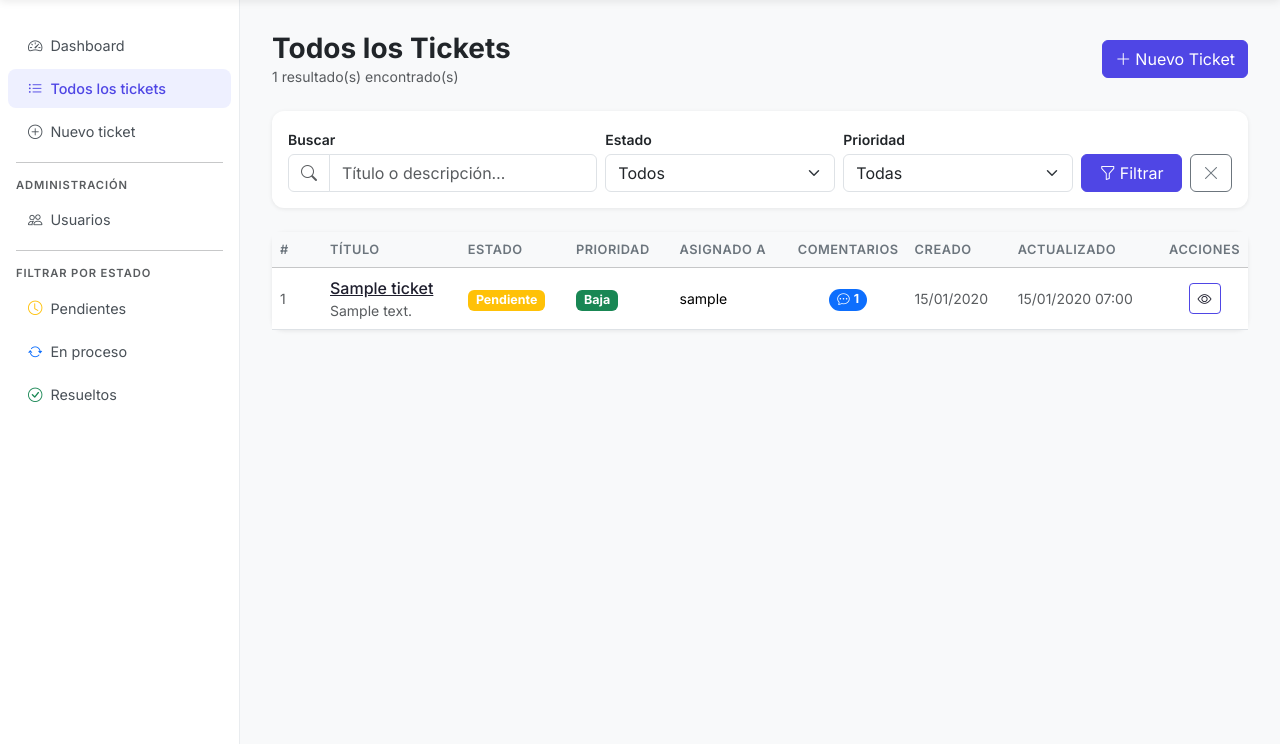
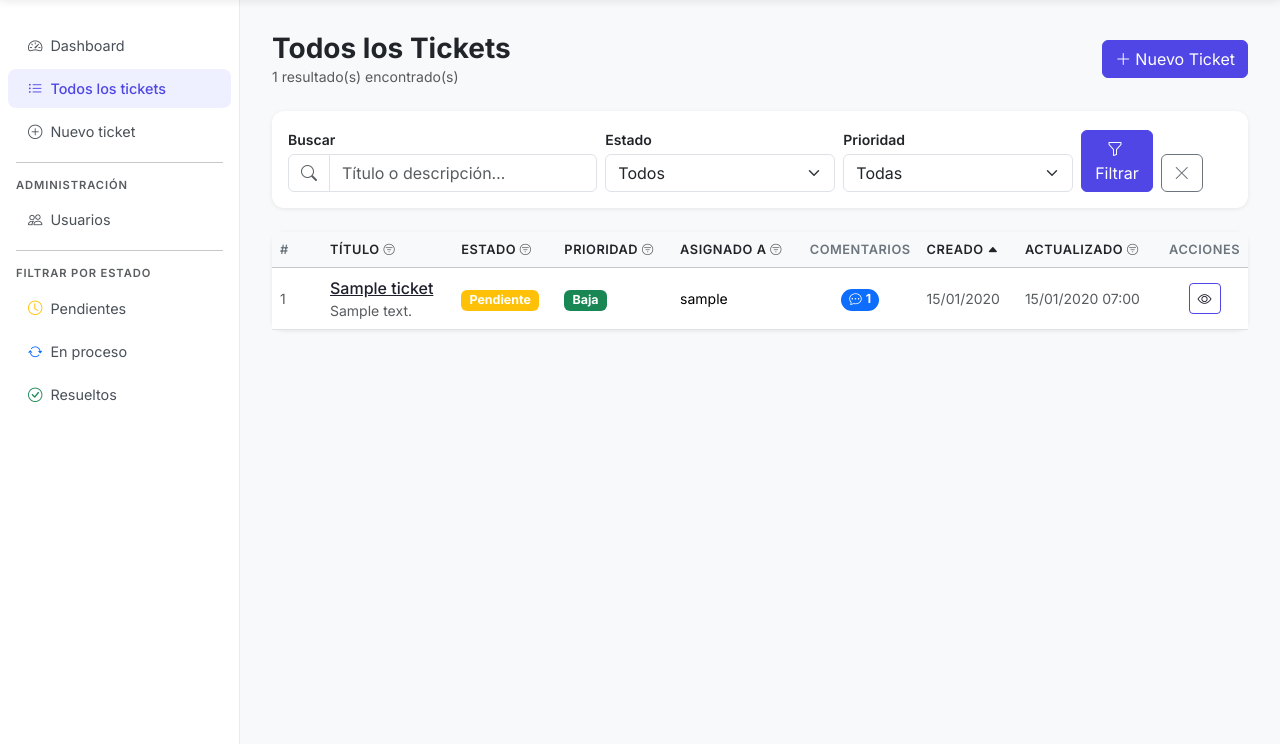
Before and after one commit to JoacoM2003/Tickets, a Django app: page /tickets/ in a window 1280 px wide. Shown: the part 56-800 px from the top of the page. Run offline with Django 5.2, Linux system fonts and the light colour scheme; a user stored in the database is signed in; tables that the repository leaves empty hold one stand-in row (values such as "Sample post").

Commit message:
feat: orden de tickets

```diff
--- a/tickets/templates/tickets/ticket_list.html
+++ b/tickets/templates/tickets/ticket_list.html
@@ -43,10 +43,12 @@
           {% endfor %}
         </select>
       </div>
-      <div class="col-12 col-md-2 d-flex gap-2">
+      <div class="col-12 col-md-1 d-flex gap-2">
         <button type="submit" class="btn btn-primary flex-fill">
           <i class="bi bi-funnel me-1"></i>Filtrar
         </button>
+      </div>
+      <div class="col-12 col-md-1 d-flex gap-2">
         <a href="{% url 'tickets:lista' %}" class="btn btn-outline-secondary" title="Limpiar filtros">
           <i class="bi bi-x-lg"></i>
         </a>
@@ -64,13 +66,73 @@
           <thead class="table-light">
             <tr>
               <th width="50">#</th>
-              <th>Título</th>
-              <th>Estado</th>
-              <th>Prioridad</th>
-              <th>Asignado a</th>
+              <th>
+                <a href="?estado={{ filtro_estado }}&prioridad={{ filtro_prioridad }}&buscar={{ buscar|urlencode }}&sort=titulo&order={% if sort == 'titulo' and order == 'asc' %}desc{% else %}asc{% endif %}"
+                   class="text-decoration-none text-dark">
+                  Título
+                  {% if sort == 'titulo' %}
+                    <i class="bi bi-caret-{{ order|yesno:'up,down' }}-fill small"></i>
+                  {% else %}
+                    <i class="bi bi-filter-circle small text-muted"></i>
+                  {% endif %}
+                </a>
+              </th>
+              <th>
+                <a href="?estado={{ filtro_estado }}&prioridad={{ filtro_prioridad }}&buscar={{ buscar|urlencode }}&sort=estado&order={% if sort == 'estado' and order == 'asc' %}desc{% else %}asc{% endif %}"
+                   class="text-decoration-none text-dark">
+                  Estado
+                  {% if sort == 'estado' %}
+                    <i class="bi bi-caret-{{ order|yesno:'up,down' }}-fill small"></i>
+                  {% else %}
+                    <i class="bi bi-filter-circle small text-muted"></i>
+                  {% endif %}
+                </a>
+              </th>
+              <th>
+                <a href="?estado={{ filtro_estado }}&prioridad={{ filtro_prioridad }}&buscar={{ buscar|urlencode }}&sort=prioridad&order={% if sort == 'prioridad' and order == 'asc' %}desc{% else %}asc{% endif %}"
+                   class="text-decoration-none text-dark">
+                  Prioridad
+                  {% if sort == 'prioridad' %}
+                    <i class="bi bi-caret-{{ order|yesno:'up,down' }}-fill small"></i>
+                  {% else %}
+                    <i class="bi bi-filter-circle small text-muted"></i>
+                  {% endif %}
+                </a>
+              </th>
+              <th>
+                <a href="?estado={{ filtro_estado }}&prioridad={{ filtro_prioridad }}&buscar={{ buscar|urlencode }}&sort=responsable&order={% if sort == 'responsable' and order == 'asc' %}desc{% else %}asc{% endif %}"
+                   class="text-decoration-none text-dark">
+                  Asignado a
+                  {% if sort == 'responsable' %}
+                    <i class="bi bi-caret-{{ order|yesno:'up,down' }}-fill small"></i>
+                  {% else %}
+                    <i class="bi bi-filter-circle small text-muted"></i>
+                  {% endif %}
+                </a>
+              </th>
               <th class="text-center" width="90">Comentarios</th>
-              <th>Creado</th>
-              <th>Actualizado</th>
+              <th>
+                <a href="?estado={{ filtro_estado }}&prioridad={{ filtro_prioridad }}&buscar={{ buscar|urlencode }}&sort=fecha_creacion&order={% if sort == 'fecha_creacion' and order == 'asc' %}desc{% else %}asc{% endif %}"
+                   class="text-decoration-none text-dark">
+                  Creado
+                  {% if sort == 'fecha_creacion' %}
+                    <i class="bi bi-caret-{{ order|yesno:'up,down' }}-fill small"></i>
+                  {% else %}
+                    <i class="bi bi-filter-circle small text-muted"></i>
+                  {% endif %}
+                </a>
+              </th>
+              <th>
+                <a href="?estado={{ filtro_estado }}&prioridad={{ filtro_prioridad }}&buscar={{ buscar|urlencode }}&sort=fecha_actualizacion&order={% if sort == 'fecha_actualizacion' and order == 'asc' %}desc{% else %}asc{% endif %}"
+                   class="text-decoration-none text-dark">
+                  Actualizado
+                  {% if sort == 'fecha_actualizacion' %}
+                    <i class="bi bi-caret-{{ order|yesno:'up,down' }}-fill small"></i>
+                  {% else %}
+                    <i class="bi bi-filter-circle small text-muted"></i>
+                  {% endif %}
+                </a>
+              </th>
               <th width="80" class="text-center">Acciones</th>
             </tr>
           </thead>
@@ -129,7 +191,7 @@
             <ul class="pagination pagination-sm mb-0">
               {% if page_obj.has_previous %}
                 <li class="page-item">
-                  <a class="page-link" href="?page={{ page_obj.previous_page_number }}&estado={{ filtro_estado }}&prioridad={{ filtro_prioridad }}&buscar={{ buscar }}">
+                  <a class="page-link" href="?page={{ page_obj.previous_page_number }}&estado={{ filtro_estado }}&prioridad={{ filtro_prioridad }}&buscar={{ buscar }}&sort={{ sort }}&order={{ order }}">
                     <i class="bi bi-chevron-left"></i>
                   </a>
                 </li>
@@ -139,7 +201,7 @@
               </li>
               {% if page_obj.has_next %}
                 <li class="page-item">
-                  <a class="page-link" href="?page={{ page_obj.next_page_number }}&estado={{ filtro_estado }}&prioridad={{ filtro_prioridad }}&buscar={{ buscar }}">
+                  <a class="page-link" href="?page={{ page_obj.next_page_number }}&estado={{ filtro_estado }}&prioridad={{ filtro_prioridad }}&buscar={{ buscar }}&sort={{ sort }}&order={{ order }}">
                     <i class="bi bi-chevron-right"></i>
                   </a>
                 </li>
--- a/tickets/views.py
+++ b/tickets/views.py
@@ -86,6 +86,8 @@ class TicketListView(LoginRequiredMixin, ListView):
         estado = self.request.GET.get('estado')
         prioridad = self.request.GET.get('prioridad')
         buscar = self.request.GET.get('buscar')
+        sort = self.request.GET.get('sort', 'fecha_creacion')
+        order = self.request.GET.get('order', 'desc')
 
         if estado and estado in dict(Ticket.Estado.choices):
             qs = qs.filter(estado=estado)
@@ -95,7 +97,20 @@ class TicketListView(LoginRequiredMixin, ListView):
             qs = qs.filter(
                 Q(titulo__icontains=buscar) | Q(descripcion__icontains=buscar)
             )
-        return qs.order_by('-fecha_creacion')
+
+        sort_fields = {
+            'fecha_creacion': 'fecha_creacion',
+            'fecha_actualizacion': 'fecha_actualizacion',
+            'titulo': 'titulo',
+            'prioridad': 'prioridad',
+            'estado': 'estado',
+            'responsable': 'asignado_a__username',
+        }
+        sort_field = sort_fields.get(sort, 'fecha_creacion')
+        if order != 'asc':
+            sort_field = f'-{sort_field}'
+
+        return qs.order_by(sort_field)
 
     def get_context_data(self, **kwargs):
         context = super().get_context_data(**kwargs)
@@ -104,6 +119,8 @@ class TicketListView(LoginRequiredMixin, ListView):
         context['filtro_estado'] = self.request.GET.get('estado', '')
         context['filtro_prioridad'] = self.request.GET.get('prioridad', '')
         context['buscar'] = self.request.GET.get('buscar', '')
+        context['sort'] = self.request.GET.get('sort', 'fecha_creacion')
+        context['order'] = self.request.GET.get('order', 'desc')
         return context
 
 
```
Also changed, not shown: tickets/tests.py (+29 -0 lines).
